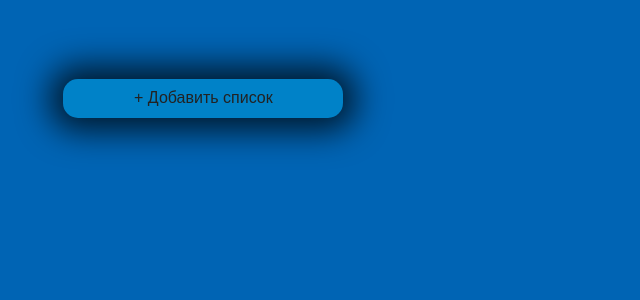
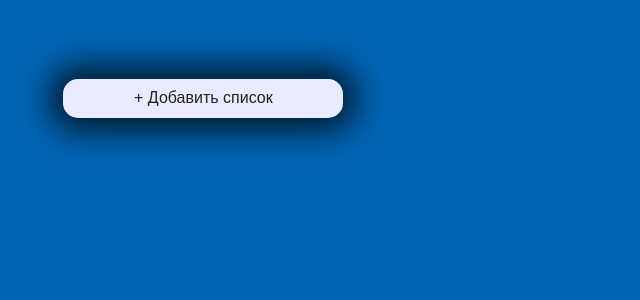
Before and after one commit to DarkOutX/task-manager, a React (Create React App) app: page / in a window 1280 px wide. Shown: the top 300 px of the page, without its empty margins (0-640 px from the left). Built offline with nearby package versions, Linux system fonts and the light colour scheme.

Commit message:
New colors

```diff
--- a/src/App.scss
+++ b/src/App.scss
@@ -22,7 +22,7 @@ body {
 		padding: 25px 30px;
 		margin: 15px 25px;
 		border-radius: 15px;
-		background: rgb(0,130,200);
+		background: rgb(235,235,255);
 
 		-webkit-box-shadow: 0px 0px 33px 13px rgba(0,0,0,0.75);
 		-moz-box-shadow: 0px 0px 33px 13px rgba(0,0,0,0.75);
@@ -54,6 +54,7 @@ body {
 			background: none;
 			border: none;
 			font-size: 16pt;
+			// border-bottom: 1px solid rgb(50,50,180);
 		}
 
 		&.adder {
@@ -99,7 +100,7 @@ body {
 		text-overflow: ellipsis;
 
 		&:not([disabled]) {
-			background: rgba(255,255,255,.3);
+			background: rgba(210,210,255,1);
 			border-radius: 5px;
 		}
 	}
```
